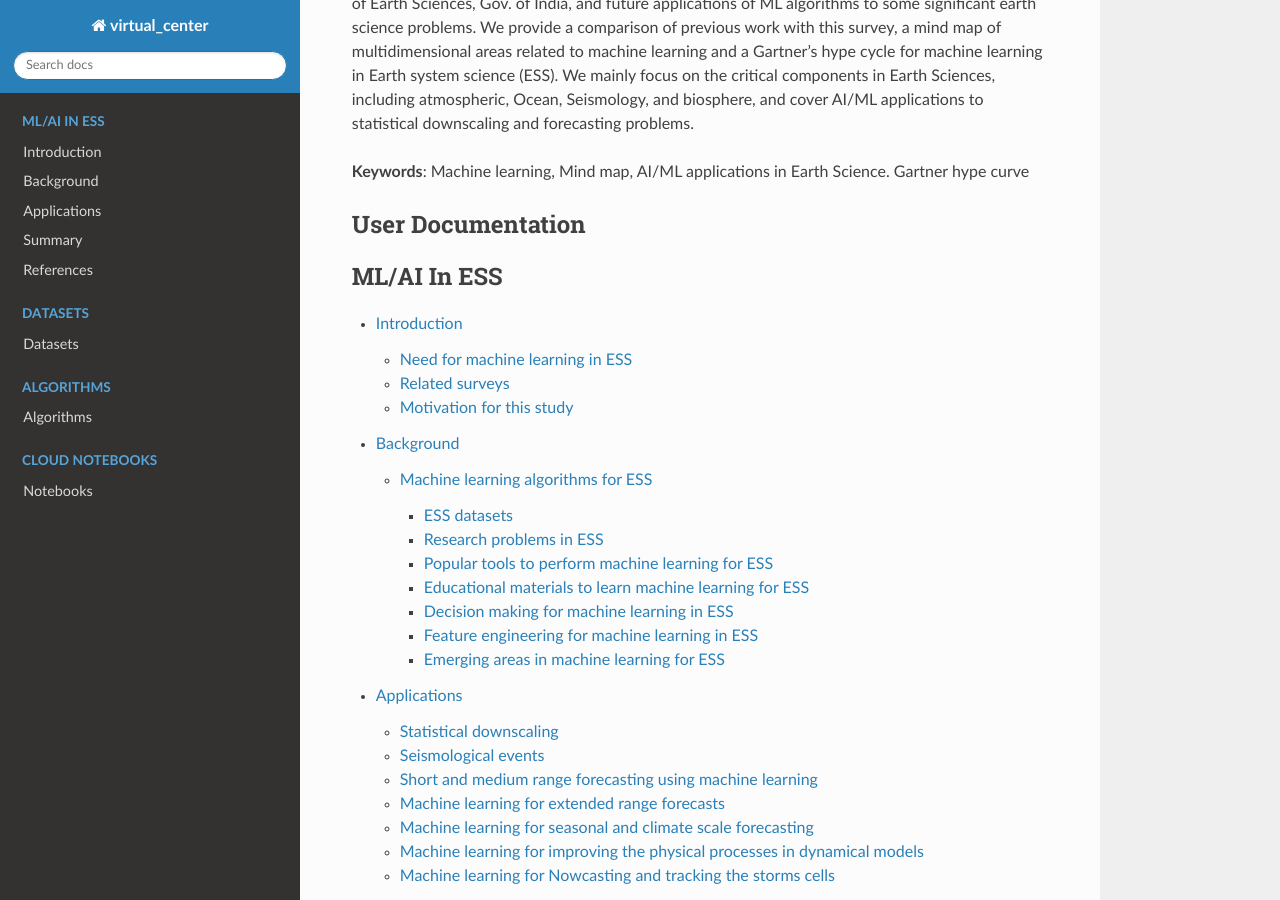
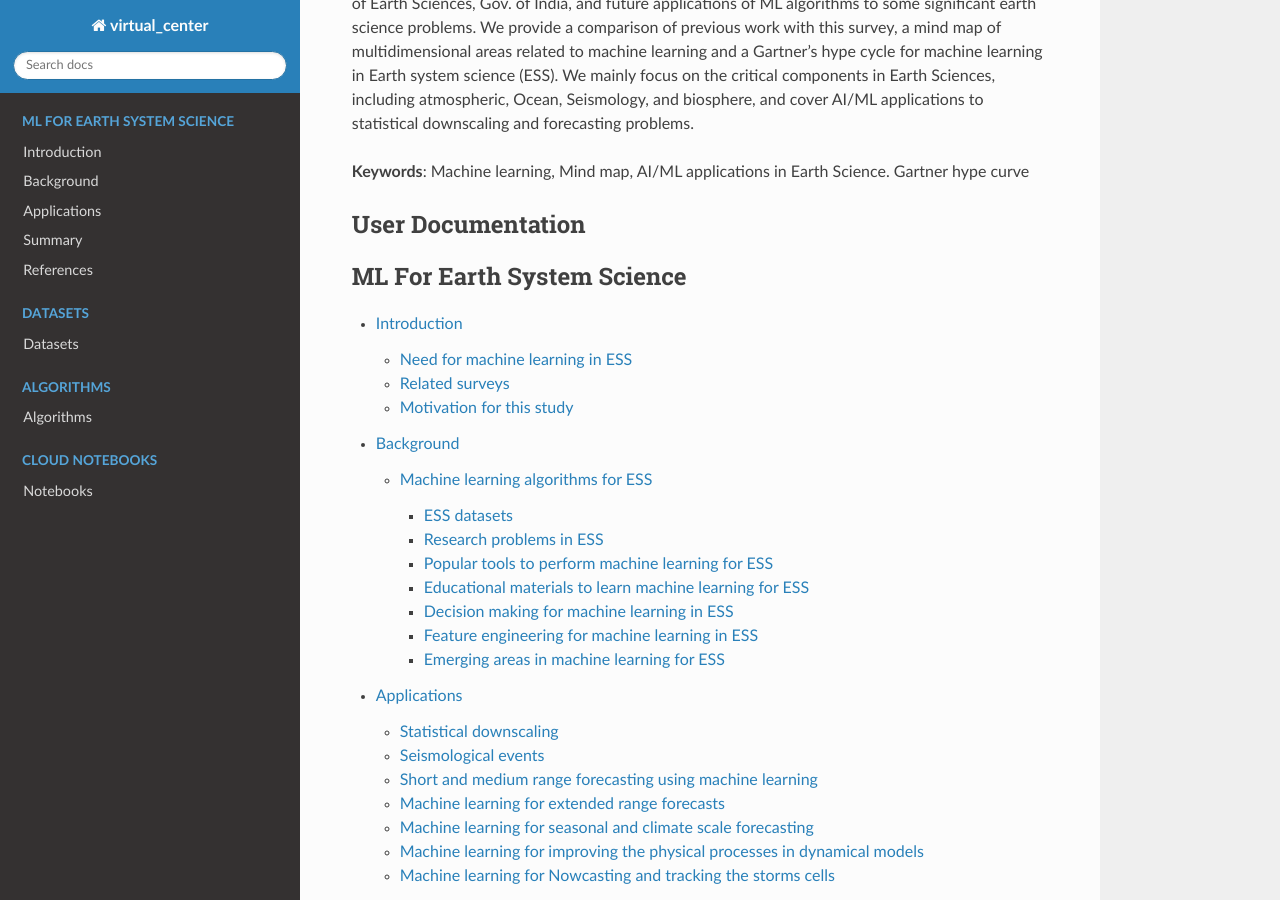
Before and after one commit to tejas-veer/virtual_center, a Sphinx documentation site: the page built from docs/source/index.rst, in a window 1280 px wide and 900 px high, scrolled down 768 px. Built offline with Sphinx 7.4.7 and the Read the Docs theme 2.0.0, drawn with Linux system fonts in a browser that asks for light colours.

Commit message:
Update index.rst

```diff
--- a/docs/source/index.rst
+++ b/docs/source/index.rst
@@ -29,7 +29,7 @@ ____________________
 
 .. toctree::
    :maxdepth: 6
-   :caption: ML/AI In ESS
+   :caption: ML For Earth System Science
 
    introduction
    background
```
